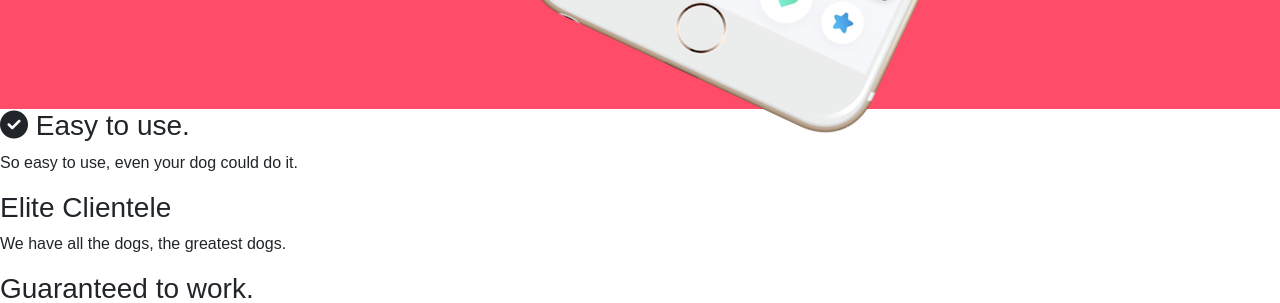
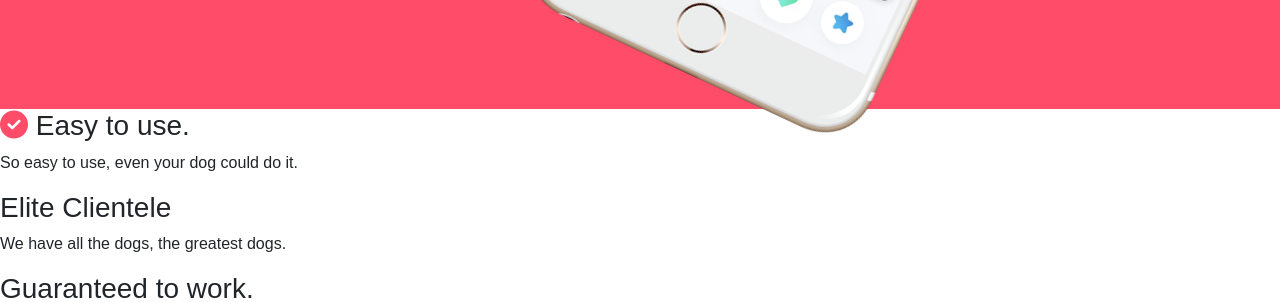
Before and after one commit to JDBgit9/James-Justis, a PHP site: page / in a window 1280 px wide. Shown: the part 737-1040 px from the top of the page. Run offline with PHP 8.4, Linux system fonts and the light colour scheme; some libraries are stand-ins or nearby versions.

Commit message:
chnaged color of circle in css

```diff
--- a/bootstrap-5.1.3-dist/bootstrap-5.1.3-dist/TinDog-Start-master/css/styles.css
+++ b/bootstrap-5.1.3-dist/bootstrap-5.1.3-dist/TinDog-Start-master/css/styles.css
@@ -51,3 +51,9 @@ h1 {
     width: 60%;
     transform: rotate(25deg);
 }
+
+/* Features */
+
+.circle-check {
+    color: #ff4c68;
+}
```
